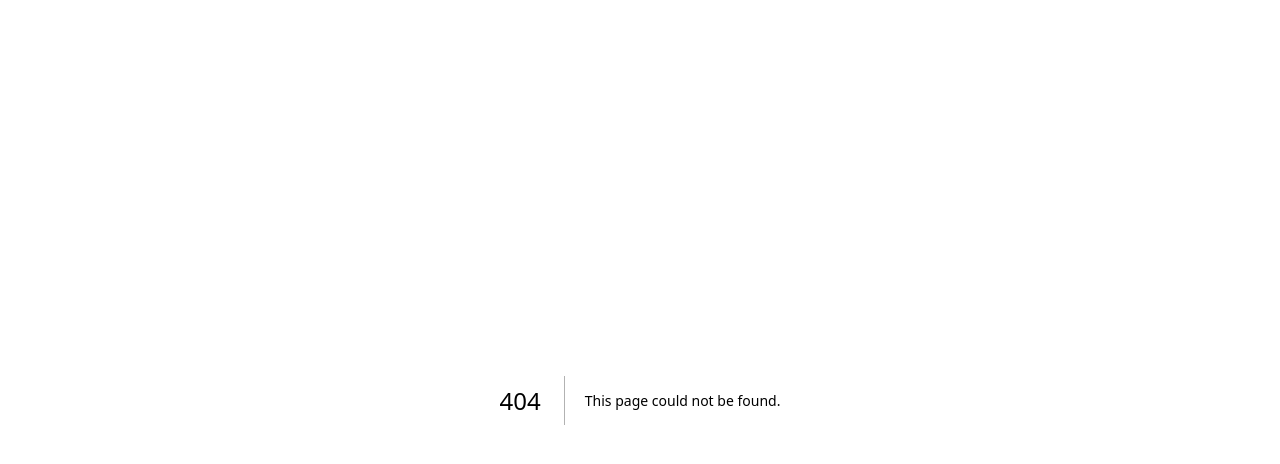
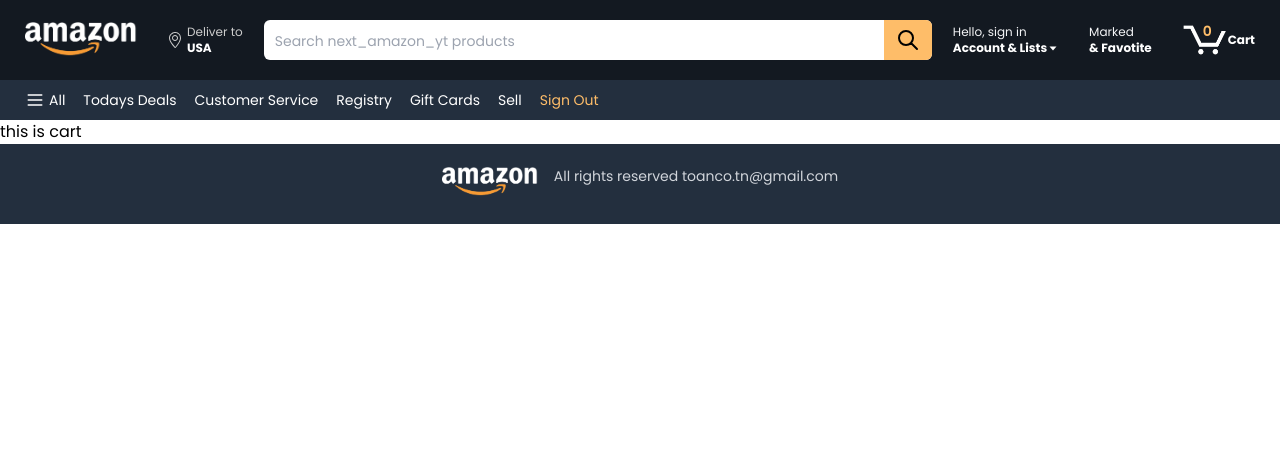
Before and after one commit to toanco123/next_amazon_yt, a Next.js app: page /cart in a window 1280 px wide. Before the commit this address had no page. Shown: the top 464 px of the page. Built offline with nearby package versions, Linux system fonts and the light colour scheme.

Commit message:
rootLayout

```diff
--- a/package.json
+++ b/package.json
@@ -12,7 +12,8 @@
     "next": "14.0.2",
     "react": "^18",
     "react-dom": "^18",
-    "react-icons": "^4.11.0"
+    "react-icons": "^4.11.0",
+    "react-responsive-carousel": "^3.2.23"
   },
   "devDependencies": {
     "@types/node": "^20",
--- /dev/null
+++ b/src/components/RootLayout.tsx
@@ -0,0 +1,21 @@
+import React, { ReactElement } from "react";
+import Header from "./header/Header";
+import BottomHeader from "./header/BottomHeader";
+import Footer from "./Footer";
+
+interface Props {
+  children: ReactElement;
+}
+
+const RootLayout = ({ children }: Props) => {
+  return (
+    <>
+      <Header />
+      <BottomHeader />
+      {children}
+      <Footer />
+    </>
+  );
+};
+
+export default RootLayout;
--- a/src/components/header/Header.tsx
+++ b/src/components/header/Header.tsx
@@ -5,15 +5,19 @@
 import { BiCaretDown } from "react-icons/bi";
 import { HiOutlineSearch } from "react-icons/hi";
 import { SlLocationPin } from "react-icons/sl";
+import Link from "next/link";
 
 const Header = () => {
   return (
     <div className="w-full h-20 bg-amazon_blue text-lightText sticky top-0 z-50">
       <div className="h-full w-full mx-auto inline-flex items-center justify-between gap-1 mdl:gap-3 px-4">
         {/* logo */}
-        <div className="px-2 border border-transparent hover:border-white cursor-pointer duration-300 flex items-center justify-center h-[70%]">
+        <Link
+          href={"/"}
+          className="px-2 border border-transparent hover:border-white cursor-pointer duration-300 flex items-center justify-center h-[70%]"
+        >
           <Image className="w-28 object-cover mt-1" src={logo} alt="logoImg" />
-        </div>
+        </Link>
         {/* deliver */}
         <div className="px-2 border border-transparent hover:border-white cursor-pointer duration-300 items-center justify-center h-[70%] hidden xl:inline-flex gap-1">
           <SlLocationPin />
@@ -50,7 +54,10 @@
           <p className="text-white font-bold">& Favotite</p>
         </div>
         {/* cart */}
-        <div className="flex items-center px-2 border border-transparent hover:border-white cursor-pointer duration-300 h-[70%] relative">
+        <Link
+          className="flex items-center px-2 border border-transparent hover:border-white cursor-pointer duration-300 h-[70%] relative"
+          href={"/cart"}
+        >
           <Image
             className="w-auto object-cover h-8"
             src={cartIcon}
@@ -60,7 +67,7 @@
           <span className="absolute text-amazon_yellow text-sm top-2 left-[29px] font-semibold">
             0
           </span>
-        </div>
+        </Link>
       </div>
     </div>
   );
--- a/src/pages/_app.tsx
+++ b/src/pages/_app.tsx
@@ -1,10 +1,13 @@
+import RootLayout from "@/components/RootLayout";
 import "@/styles/globals.css";
 import type { AppProps } from "next/app";
 
 export default function App({ Component, pageProps }: AppProps) {
   return (
     <div className="font-bodyFont">
-      <Component {...pageProps} />
+      <RootLayout>
+        <Component {...pageProps} />
+      </RootLayout>
     </div>
   );
 }
--- /dev/null
+++ b/src/pages/cart.tsx
@@ -0,0 +1,7 @@
+import React from "react";
+
+const cart = () => {
+  return <div>this is cart</div>;
+};
+
+export default cart;
--- a/src/pages/index.tsx
+++ b/src/pages/index.tsx
@@ -1,14 +1,7 @@
-import Footer from "@/components/Footer";
-import BottomHeader from "@/components/header/BottomHeader";
-import Header from "@/components/header/Header";
-
 export default function Home() {
   return (
     <main>
-      <Header />
-      <BottomHeader />
-      <div className="py-10 bg-gray-300 "></div>
-      <Footer />
+      <div className="py-10 bg-gray-300 "> this is home page</div>
     </main>
   );
 }
```
Also changed, not shown: 1 other file (tests, documents, lock files or other folders).
